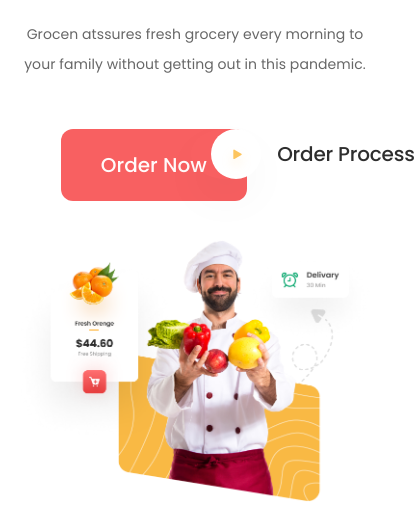
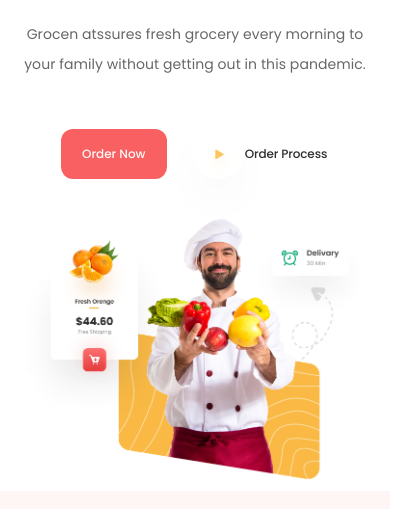
Before and after one commit to dearlydebbie/Grover, a plain HTML site: page index.html in a window 390 px wide. Shown: the part 335-844 px from the top of the page, 415 px wide, since content can reach past the window. Drawn offline with Linux system fonts and the light colour scheme.

Commit message:
btn responsiveness

```diff
--- a/assets/css/style.css
+++ b/assets/css/style.css
@@ -945,11 +945,11 @@ a {
     font-size: 16px;
     max-width: 100%;
   }
-  .hero_now_btn {
+  .order_now_btn {
     width: 160px;
     font-size: 16px;
   }
-  .hero_process_btn {
+  .order_process_btn {
     width: 200px;
     font-size: 16px;
     -webkit-box-pack: space-evenly;
@@ -1085,17 +1085,16 @@ a {
 
 /*-- Mobile Responsiveness --*/
 @media only screen and (max-width: 575px) {
-  .hero_now_btn {
+  .order_now_btn {
     width: 100%;
     font-size: 12px;
     padding: 20px 12px;
   }
-  .hero_process_btn {
+  .order_process_btn {
     width: 100%;
     font-size: 12px;
   }
   .play_img {
-    margin-left: 20px;
     width: 60px;
   }
   .cta_content_btn {
@@ -1118,11 +1117,10 @@ a {
   .hero_content_para {
     font-size: 14px;
   }
-  .hero_now_btn {
+  .order_now_btn {
     padding: 14px 10px;
   }
   .play_img {
-    margin-left: 20px;
     width: 50px;
   }
   .services_heading_title {
@@ -1175,11 +1173,10 @@ a {
   .hero_btn {
     height: 100%;
   }
-  .hero_process_btn {
+  .order_process_btn {
     height: 100%;
   }
   .play_img {
-    margin-left: 20px;
     width: 40px;
   }
 }
```
